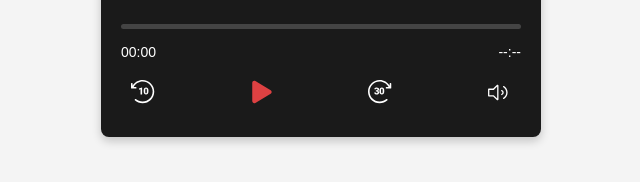
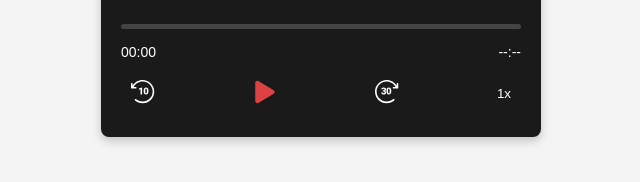
Before and after one commit to Xarxa-1/Xarxa-1, a plain HTML site: page audiocodepen.html in a window 1280 px wide. Shown: the part 450-632 px from the top of the page, 319-959 px from the left. Drawn offline with Linux system fonts and the light colour scheme.

Commit message:
audiocodepen.html

```diff
--- a/audiocodepen.html
+++ b/audiocodepen.html
@@ -125,9 +125,8 @@
       <button id="fast-forward" data-skip="30">
         <img src="icon-fwd.svg" alt="Fast Forward 30 seconds">
       </button>
-      <button id="speed-control">
-        <img src="icon-volume-on.svg" alt="Speed Control">
-      </button>
+      <button id="speed-control" style="color:white;">
+        1x</button>
     </div>
   </div>
 
```
